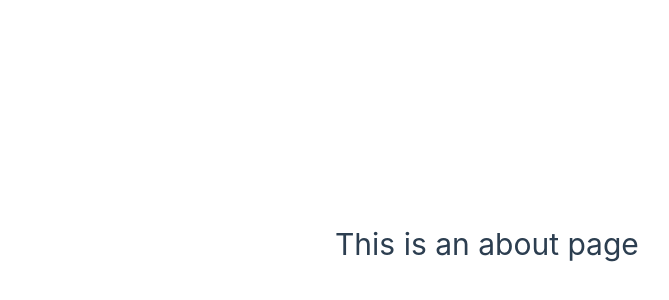
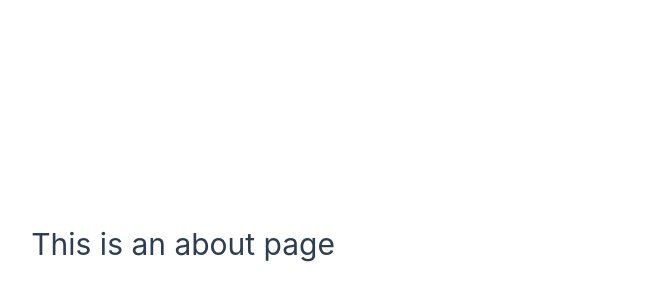
Before and after one commit to koinunopochi/PortfolioFront, a Vue app: page /about-me in a window 1280 px wide. Shown: the part 156-456 px from the top of the page, without its empty margins (305-974 px from the left). Built offline with nearby package versions, Linux system fonts and the light colour scheme.

Commit message:
使用しない要素のコメントアウト

```diff
--- a/src/App.vue
+++ b/src/App.vue
@@ -4,18 +4,18 @@ import { RouterView } from 'vue-router';
 </script>
 
 <template>
-  <header>
+  <!-- <header> -->
     <!-- <img alt="Vue logo" class="logo" src="@/assets/logo.svg" width="125" height="125" /> -->
 
-    <div class="wrapper">
+    <!-- <div class="wrapper"> -->
       <!-- <HelloWorld msg="You did it!" /> -->
 
       <!-- <nav>
         <RouterLink to="/">Home</RouterLink>
         <RouterLink to="/about">About</RouterLink>
       </nav> -->
-    </div>
-  </header>
+    <!-- </div> -->
+  <!-- </header> -->
 
   <RouterView />
 </template>
```
